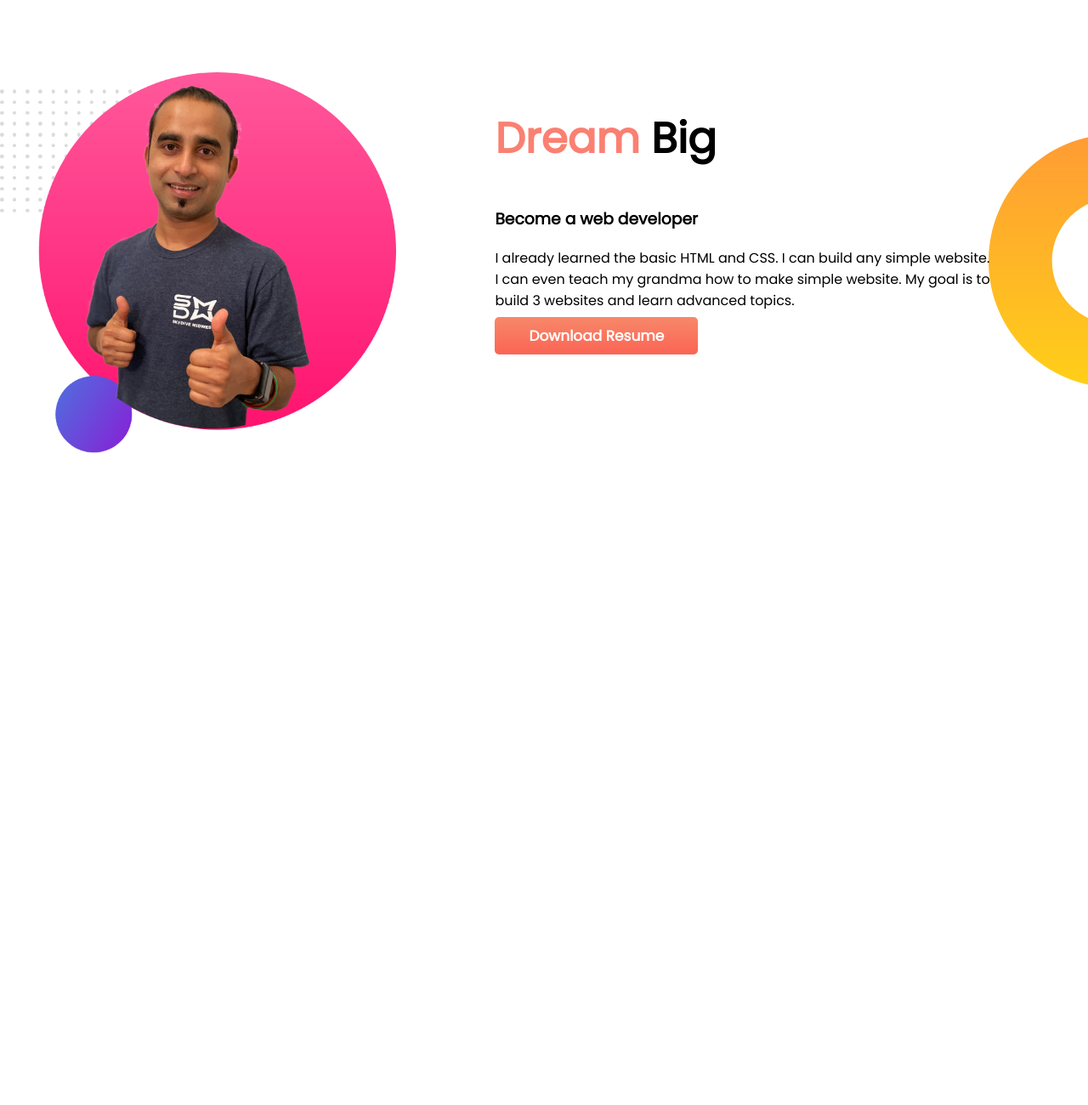
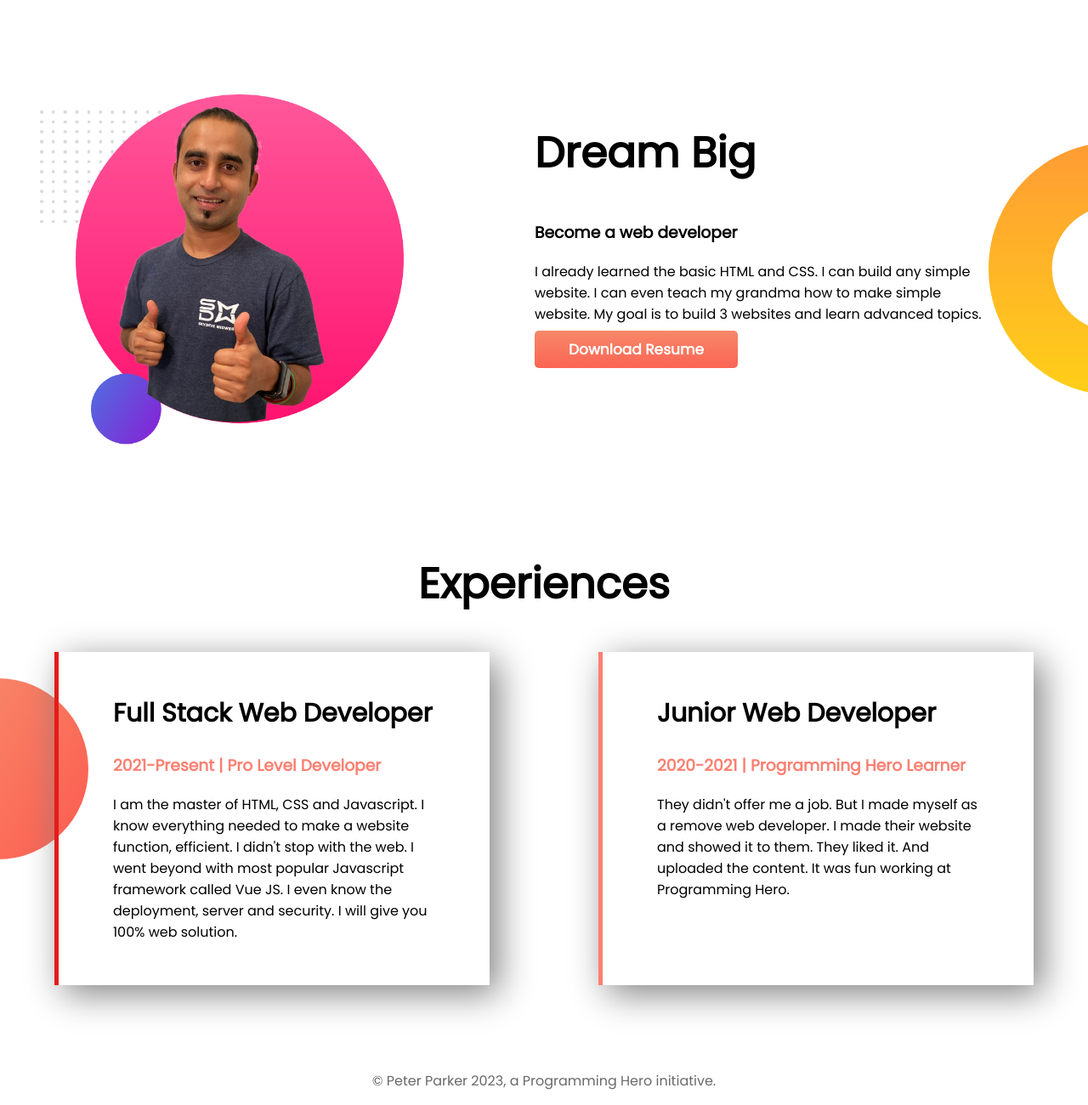
Before and after one commit to Sadman-Dev/developer-portfolio, a plain HTML site: page index.html in a window 1280 px wide. Shown: the part 558-1858 px from the top of the page at 85% size. Before the commit the page ends 1098 px from the top, so only its background shows below. Drawn offline with Linux system fonts and the light colour scheme.

Commit message:
last part

```diff
--- a/index.html
+++ b/index.html
@@ -14,7 +14,7 @@
     <section class="hero-sec">
         <div class="container-width">
             <h1>Welcome To</h1>
-            <h1><span class="name-color">Jhankar Mahbub</span> World!</h1>
+            <h1><span class="salmon-color">Jhankar Mahbub</span> World!</h1>
             <h3>Build Climber and Train Stopper</h3>
             <p>You might saw me jumping, climbing buildings, and stopping trains. But nobody pays me a dime for that work. That's why I am learning and mastering web development. I will not stop until I become the Web Development Hero.</p>
             <a class="hire-btn" target="_blank" href="https://www.programming-hero.com/">Hire Me</a>
@@ -36,5 +36,25 @@
             <a class="hire-btn" target="_blank" href="https://www.programming-hero.com/">Download Resume</a>
         </div>
     </section>
+
+    <section class="experience-sec">
+        <h1>Experiences</h1>
+        <div class="experience-text">
+            <div class="experience-item">
+                <h2>Full Stack Web Developer</h2>
+                <h3 class="salmon-color">2021-Present | Pro Level Developer</h3>
+                <p>I am the master of HTML, CSS and Javascript. I know everything needed to make a website function, efficient. I didn't stop with the web. I went beyond with most popular Javascript framework called Vue JS. I even know the deployment, server and security. I will give you 100% web solution.</p>
+            </div>
+            <div class="experience-item" id="junior-dev">
+                <h2>Junior Web Developer</h2>
+                <h3 class="salmon-color">2020-2021 | Programming Hero Learner</h3>
+                <p>They didn't offer me a job. But I made myself as a remove web developer. I made their website and showed it to them. They liked it. And uploaded the content. It was fun working at Programming Hero.</p>
+            </div>
+        </div>
+    </section>
 </body>
+
+<footer class="footer">
+    <p>© Peter Parker 2023, a Programming Hero initiative.</p>
+</footer>
 </html>
--- a/style.css
+++ b/style.css
@@ -15,7 +15,7 @@ h1
     font-size: 50px;
 }
 
-.name-color
+.salmon-color
 {
     color: salmon;
 }
@@ -28,12 +28,13 @@ h1
 .container-width
 {
     width: 50%;
-    margin-top: 10px;
+    padding-left: 4%;
 }
 
 .container-width img
 {
     width: 80%;
+    margin-top: 10px;
 }
 
 .hire-btn
@@ -50,9 +51,62 @@ h1
 .dream-sec
 {
     display: flex;
-    margin-top: 10%;
+    margin-top: 120px;
     padding-right: 9%;
     background-image: url(images/dream-bg.png);
     background-repeat: no-repeat;
     background-position: right;
 }
+
+.experience-sec
+{
+    margin-top: 120px;
+    margin-bottom: 100px;
+    background-image: url(images/exp-bg.png);
+    background-repeat: no-repeat;
+    background-position: left;
+}
+
+.experience-sec h1
+{
+    text-align: center;
+}
+
+.experience-text
+{
+    display: flex;
+}
+
+.experience-item
+{
+    box-shadow: 10px 10px 40px gray;
+    width: 40%;
+    margin-left: 5%;
+    margin-right: 5%;
+    padding-left: 5%;
+    padding-right: 5%;
+    border-left: 5px solid #e41b1b;
+}
+
+.experience-item h2
+{
+    margin-top: 50px;
+    font-size: 30px;
+}
+
+.experience-item p
+{
+    margin-bottom: 50px;
+}
+
+
+#junior-dev
+{
+    border-left: 5px solid salmon;
+}
+
+.footer
+{
+    text-align: center;
+    color: dimgray;
+}
```
